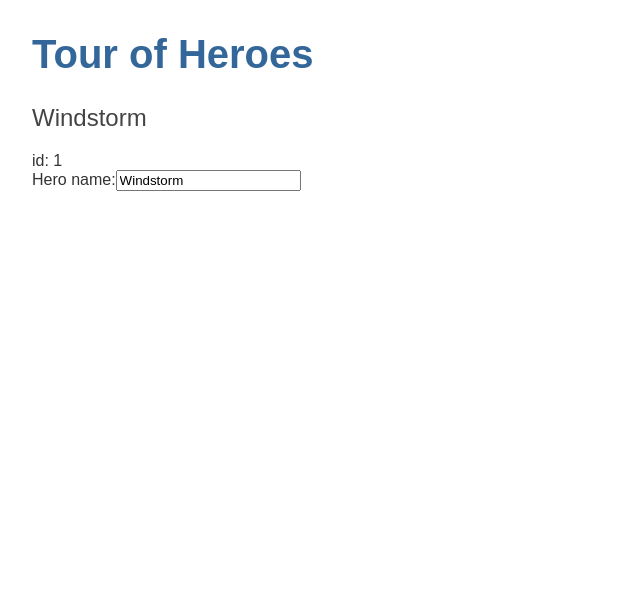
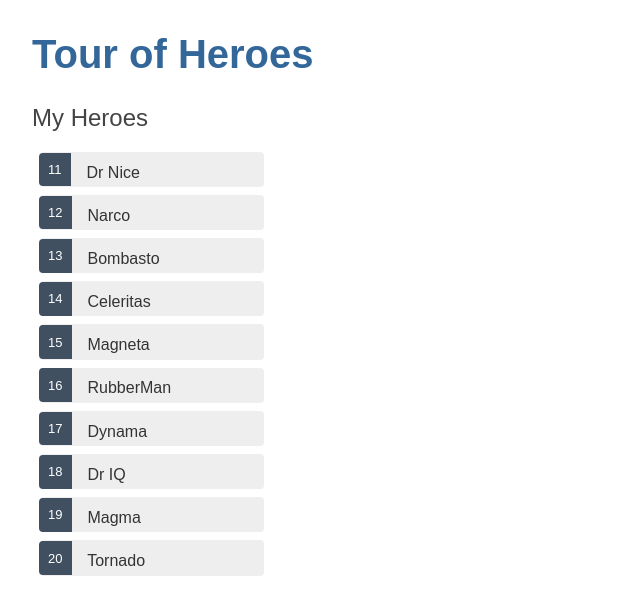
Before and after one commit to jethrobarroso/angular-tour-of-heroes, an Angular app: page / in a window 1280 px wide. Shown: the top 614 px of the page, without its empty margins (0-640 px from the left). Built offline with nearby package versions, Linux system fonts and the light colour scheme.

Commit message:
feat: Display list

```diff
--- a/src/app/heroes/heroes.component.css
+++ b/src/app/heroes/heroes.component.css
@@ -0,0 +1,52 @@
+/* HeroesComponent's private CSS styles */
+.heroes {
+  margin: 0 0 2em 0;
+  list-style-type: none;
+  padding: 0;
+  width: 15em;
+}
+.heroes li {
+  cursor: pointer;
+  position: relative;
+  left: 0;
+  background-color: #EEE;
+  margin: .5em;
+  padding: .3em 0;
+  height: 1.6em;
+  border-radius: 4px;
+}
+.heroes li:hover {
+  color: #2c3a41;
+  background-color: #e6e6e6;
+  left: .1em;
+}
+.heroes li.selected {
+  background-color: black;
+  color: white;
+}
+.heroes li.selected:hover {
+  background-color: #505050;
+  color: white;
+}
+.heroes li.selected:active {
+  background-color: black;
+  color: white;
+}
+.heroes .badge {
+  display: inline-block;
+  font-size: small;
+  color: white;
+  padding: 0.8em 0.7em 0 0.7em;
+  background-color:#405061;
+  line-height: 1em;
+  position: relative;
+  left: -1px;
+  top: -4px;
+  height: 1.8em;
+  margin-right: .8em;
+  border-radius: 4px 0 0 4px;
+}
+
+input {
+  padding: .5rem;
+}
--- a/src/app/heroes/heroes.component.html
+++ b/src/app/heroes/heroes.component.html
@@ -1,6 +1,15 @@
-<h2>{{hero.name}}</h2>
-<div><span>id: </span>{{hero.id}}</div>
-<div>
-  <label for="name">Hero name:</label>
-  <input id="name" [(ngModel)]="hero.name" placeholder="name">
+<h2>My Heroes</h2>
+<ul class="heroes">
+  <li *ngFor="let hero of heroes" (click)="onSelect(hero)" [class.selected]="hero === selectedHero">
+    <span class="badge">{{hero.id}}</span> {{hero.name}}
+  </li>
+</ul>
+
+<div *ngIf="selectedHero">
+  <h2>{{selectedHero.name | uppercase}} Details</h2>
+  <div><span>id: </span>{{selectedHero.id}}</div>
+  <div>
+    <label for="hero-name">Hero name: </label>
+    <input id="hero-name" [(ngModel)]="selectedHero.name" placeholder="name">
+  </div>
 </div>
--- a/src/app/heroes/heroes.component.ts
+++ b/src/app/heroes/heroes.component.ts
@@ -1,5 +1,6 @@
 import { Component, OnInit } from '@angular/core';
 import { Hero } from '../hero'
+import { HEROES } from '../mock-heroes';
 
 @Component({
   selector: 'app-heroes',
@@ -8,14 +9,17 @@
 })
 export class HeroesComponent implements OnInit {
 
-  hero: Hero = {
-    id: 1,
-    name: 'Windstorm'
+  constructor() { }
+
+  heroes = HEROES
+
+  selectedHero?: Hero;
+
+  onSelect(hero:Hero): void {
+    this.selectedHero = hero
   }
 
-  constructor() { }
+  ngOnInit(): void {
 
-  ngOnInit(): void {
   }
-
 }
--- /dev/null
+++ b/src/app/mock-heroes.ts
@@ -0,0 +1,14 @@
+import { Hero } from './hero';
+
+export const HEROES: Hero[] = [
+  { id: 11, name: 'Dr Nice' },
+  { id: 12, name: 'Narco' },
+  { id: 13, name: 'Bombasto' },
+  { id: 14, name: 'Celeritas' },
+  { id: 15, name: 'Magneta' },
+  { id: 16, name: 'RubberMan' },
+  { id: 17, name: 'Dynama' },
+  { id: 18, name: 'Dr IQ' },
+  { id: 19, name: 'Magma' },
+  { id: 20, name: 'Tornado' }
+];
```
